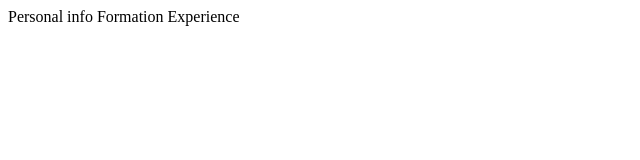
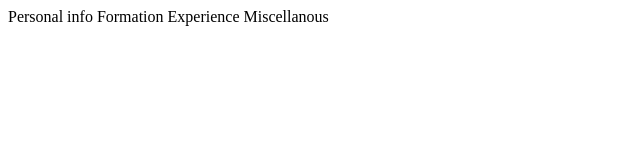
Before and after one commit to Marc-PlancheCazard/Marc-PlancheCazard.github.io, a plain HTML site: page INDEX.html in a window 1280 px wide. Shown: the whole page, without its empty margins (0-640 px from the left). Drawn offline with Linux system fonts and the light colour scheme.

Commit message:
Miscellanous

```diff
--- a/INDEX.html
+++ b/INDEX.html
@@ -8,6 +8,7 @@
     Personal info
     Formation
     Experience
+    Miscellanous
 
 
   </body>
```
